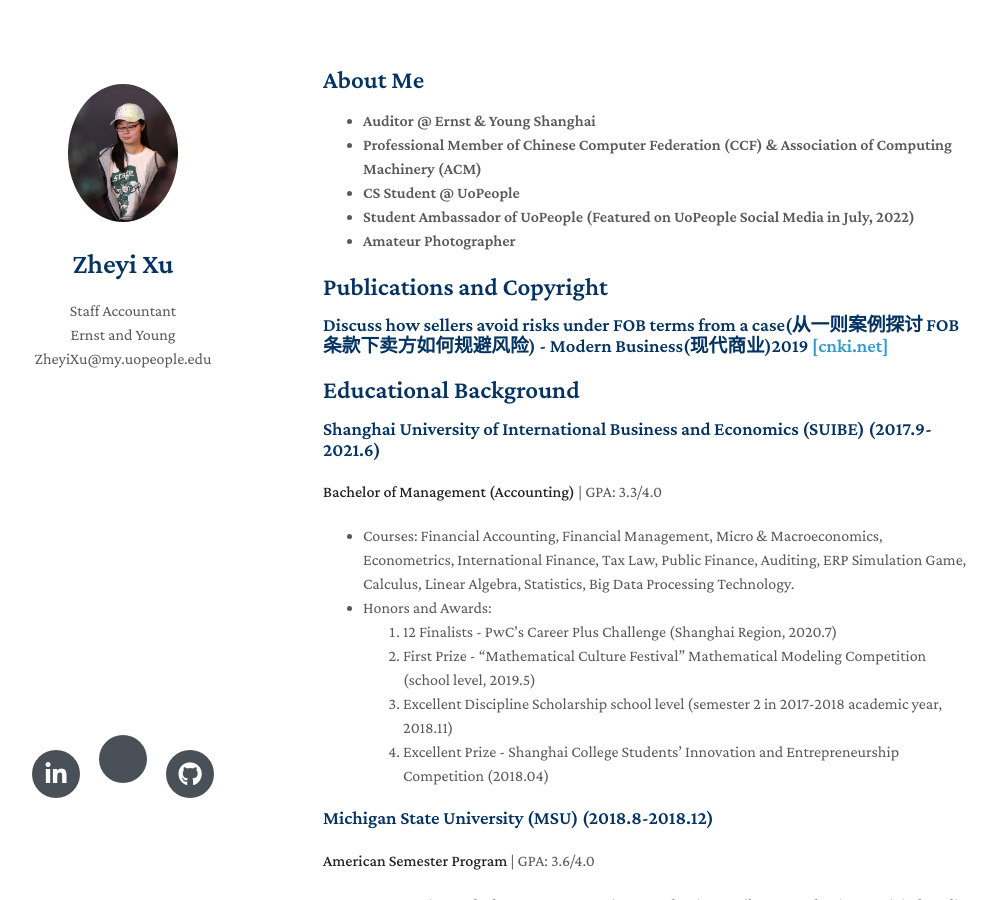
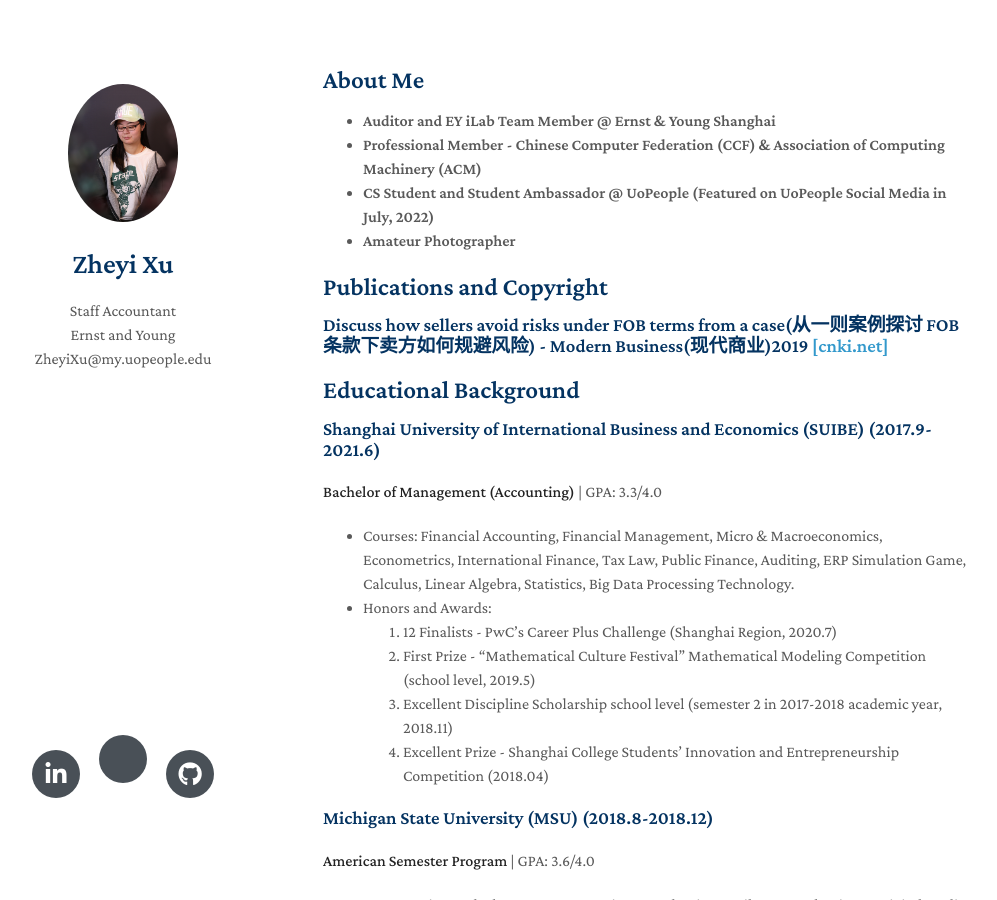
Before and after one commit to zheyixu99/zheyi-resume, a Jekyll site: the page built from index.md, in a window 1280 px wide and 900 px high. Shown: the whole window, without its empty margins (147-1144 px from the left). Built offline with Jekyll 4.4.1, drawn with Linux system fonts in a browser that asks for light colours; nearby versions of some CDN libraries; a style sheet for code colours, icons or effects is not loaded; our own code applies the rules of GitHub Pages for plain Markdown files.

Commit message:
Update index.md

```diff
--- a/index.md
+++ b/index.md
@@ -4,10 +4,9 @@ layout: homepage
 
 ## About Me
 <ul>
-<li><b>Auditor @ Ernst & Young Shanghai</b></li>
-<li><b>Professional Member of Chinese Computer Federation (CCF) & Association of Computing Machinery (ACM)</b></li>
-<li><b>CS Student @ UoPeople</b></li>
-<li><b>Student Ambassador of UoPeople (Featured on UoPeople Social Media in July, 2022)</b></li>
+<li><b>Auditor and EY iLab Team Member @ Ernst & Young Shanghai</b></li>
+<li><b>Professional Member - Chinese Computer Federation (CCF) & Association of Computing Machinery (ACM)</b></li>
+<li><b>CS Student and Student Ambassador @ UoPeople (Featured on UoPeople Social Media in July, 2022)</b></li>
 <li><b>Amateur Photographer</b></li>
 </ul>
 
```
